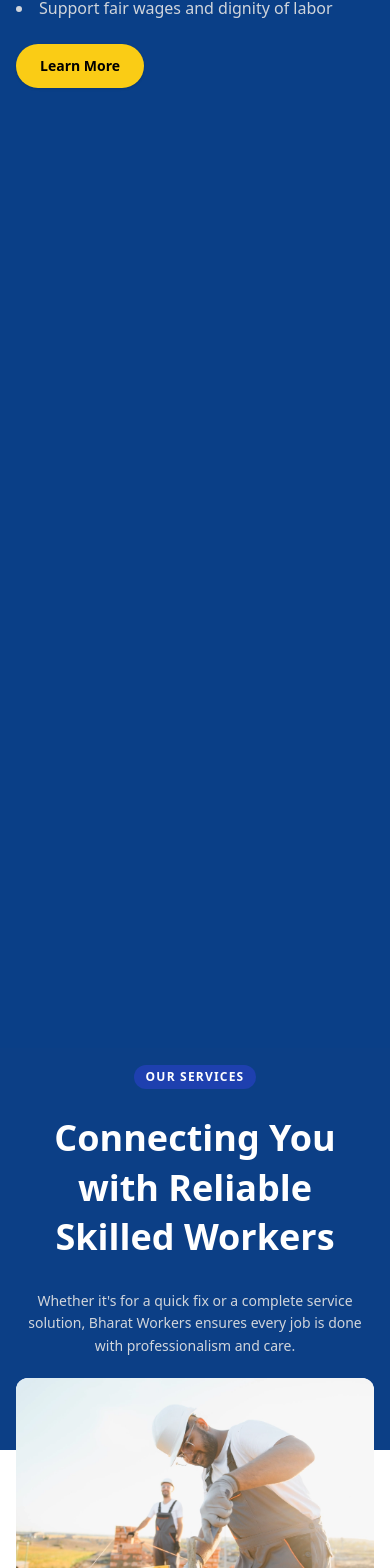
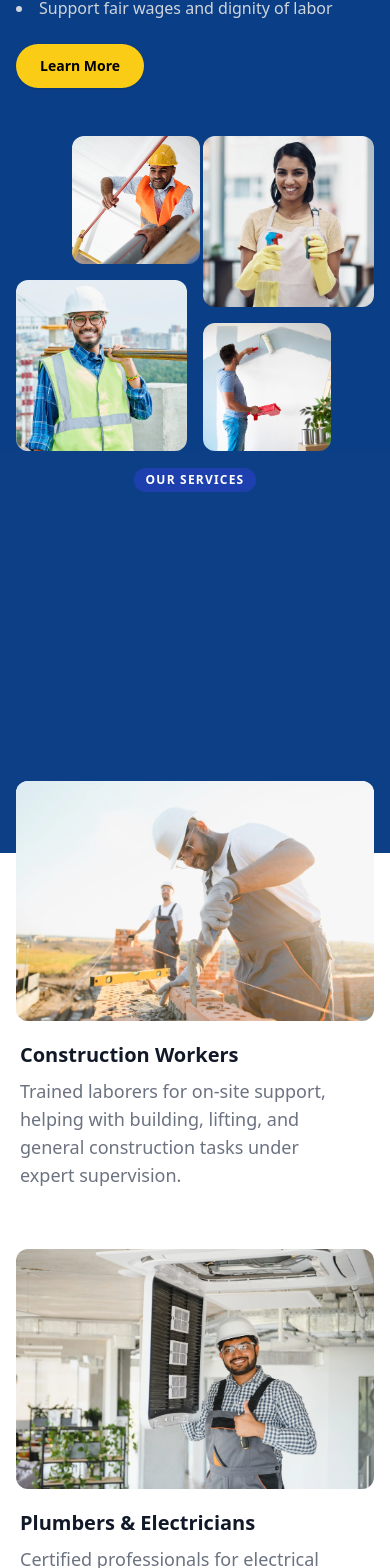
Before and after one commit to adityasinghchouhan1/BharatWorkerweb, a React (Vite) app: page / in a window 390 px wide. Shown: the part 1249-2817 px from the top of the page. Built offline with nearby package versions, Linux system fonts and the light colour scheme.

Commit message:
fix images

```diff
--- a/src/Components/OurServices.jsx
+++ b/src/Components/OurServices.jsx
@@ -1,8 +1,52 @@
-import React from 'react'
+import { useEffect, useRef } from 'react'
+import gsap from 'gsap'
+import { ScrollTrigger } from 'gsap/ScrollTrigger'
 import decologo from '../../public/deco/s1-2.webp' // Ensure path is correct
-import ServiceCards from '../Components/ServiceCards'
+import ServiceCards from './ServiceCards'
+
+gsap.registerPlugin(ScrollTrigger)
 
 const OurServices = () => {
+  const titleRef = useRef(null)
+  const descRef = useRef(null)
+
+  useEffect(() => {
+    const tl = gsap.timeline({
+      scrollTrigger: {
+        trigger: titleRef.current,
+        start: 'top 80%',
+        toggleActions: 'play none none reverse',
+      },
+    })
+
+    tl.fromTo(
+      titleRef.current,
+      {
+        opacity: 0,
+        y: 50,
+      },
+      {
+        opacity: 1,
+        y: 0,
+        duration: 1,
+        ease: 'power3.out',
+      }
+    ).fromTo(
+      descRef.current,
+      {
+        opacity: 0,
+        y: 50,
+      },
+      {
+        opacity: 1,
+        y: 0,
+        duration: 1,
+        ease: 'power3.out',
+      },
+      '-=0.5' // starts slightly before title animation ends
+    )
+  }, [])
+
   return (
     <>
       <section className="bg-[#0c3f86] text-white pb-20 relative overflow-hidden z-0">
@@ -17,10 +61,17 @@ const OurServices = () => {
             <div className="text-xs uppercase tracking-widest text-white font-semibold bg-blue-800 text-center rounded-full mb-2 px-3 py-1">
               Our Services
             </div>
-            <h2 className="text-4xl sm:text-5xl font-semibold mb-2 leading-snug">
+            <h2
+              ref={titleRef}
+              className="text-4xl sm:text-5xl font-semibold mb-2 leading-snug"
+            >
               Connecting You with Reliable Skilled Workers
             </h2>
-            <p className="text-gray-300 text-center font-normal text-sm  sm:text-lg leading-relaxed  mt-4 sm:py-9 py-3">
+
+            <p
+              ref={descRef}
+              className="text-gray-300 text-center font-normal text-sm  sm:text-lg leading-relaxed  mt-4 sm:py-9 py-3"
+            >
               Whether it's for a quick fix or a complete service solution,
               Bharat Workers ensures every job is done with professionalism and
               care.
--- a/src/Components/Whoweare.jsx
+++ b/src/Components/Whoweare.jsx
@@ -17,9 +17,9 @@ const Whoweare = () => {
 
   useEffect(() => {
     // Animate image cards
-    imagesRef.current.forEach((img) => {
+    imagesRef.current.forEach(() => {
       gsap.fromTo(
-        img,
+        imagesRef.current,
         {
           opacity: 0,
           y: 50,
@@ -29,10 +29,11 @@ const Whoweare = () => {
           opacity: 1,
           y: 0,
           scale: 1,
-          duration: 1.5,
+          duration: 1.2,
           ease: 'power3.out',
+          stagger: 0.1, // optional, creates slight delay between images
           scrollTrigger: {
-            trigger: img,
+            trigger: sectionRef.current, // or groupImageRef.current if you prefer
             start: 'top 80%',
             toggleActions: 'play none none reverse',
           },
@@ -164,19 +165,19 @@ const Whoweare = () => {
           </div>
 
           {/* Right Image Grid */}
-          <div className="flex flex-row flex-wrap justify-center gap-4">
+          <div className="flex flex-row  justify-center gap-4">
             {/* Left Column */}
             <div className="flex flex-col gap-4">
               <img
                 src={workers5}
                 alt="Worker 1"
-                className="w-48 rounded-xl object-cover ms-5"
+                className="sm:w-48 w-32 rounded-xl object-cover ms-14"
                 ref={(el) => (imagesRef.current[0] = el)}
               />
               <img
                 src={workers2}
                 alt="Worker 3"
-                className="w-60 rounded-xl object-cover"
+                className="sm:w-64 w-60 rounded-xl object-cover"
                 ref={(el) => (imagesRef.current[1] = el)}
               />
             </div>
@@ -186,13 +187,13 @@ const Whoweare = () => {
               <img
                 src={workers4}
                 alt="Worker 2"
-                className="w-60 mt-8 rounded-xl object-cover"
+                className="w-60 sm:mt-8 rounded-xl object-cover"
                 ref={(el) => (imagesRef.current[2] = el)}
               />
               <img
                 src={workers3}
                 alt="Worker 4"
-                className="w-40 sm:w-48 md:w-56 rounded-xl object-cover"
+                className="sm:w-48 w-32 rounded-xl object-cover"
                 ref={(el) => (imagesRef.current[3] = el)}
               />
             </div>
```
